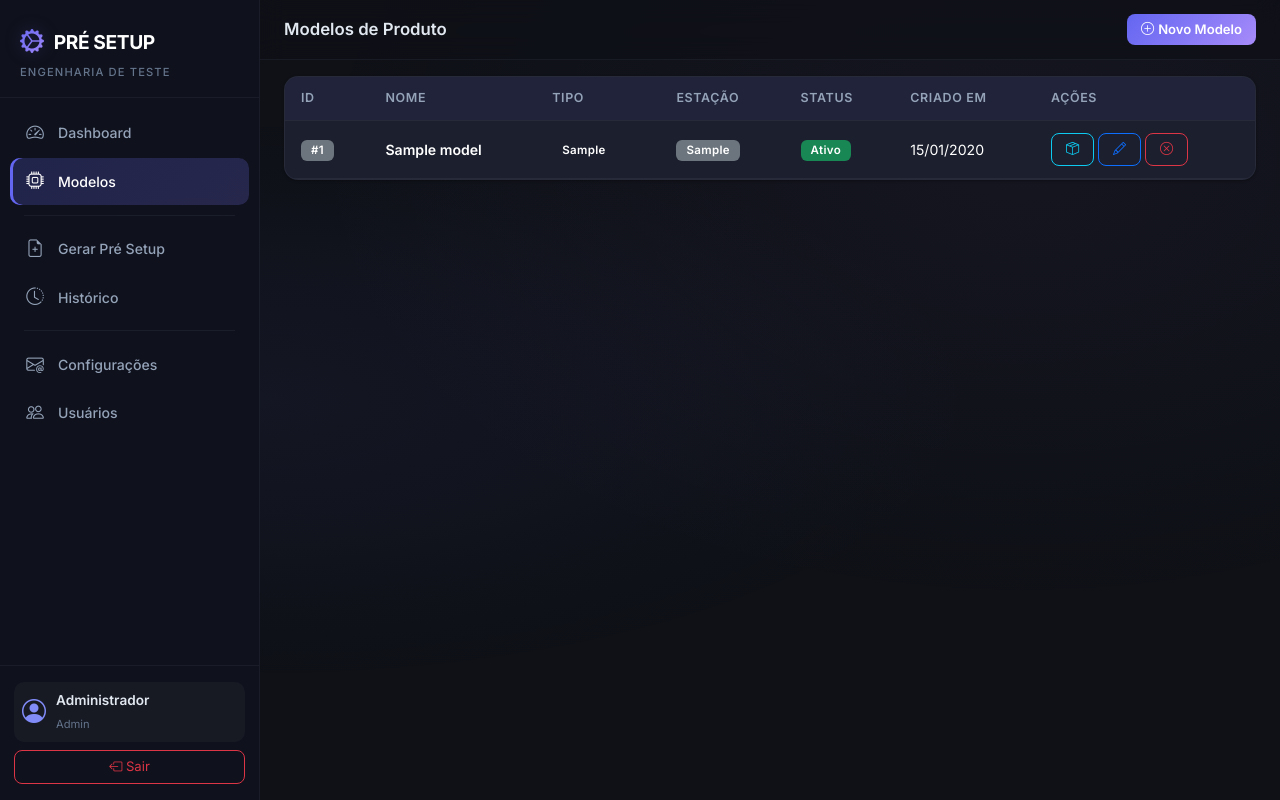
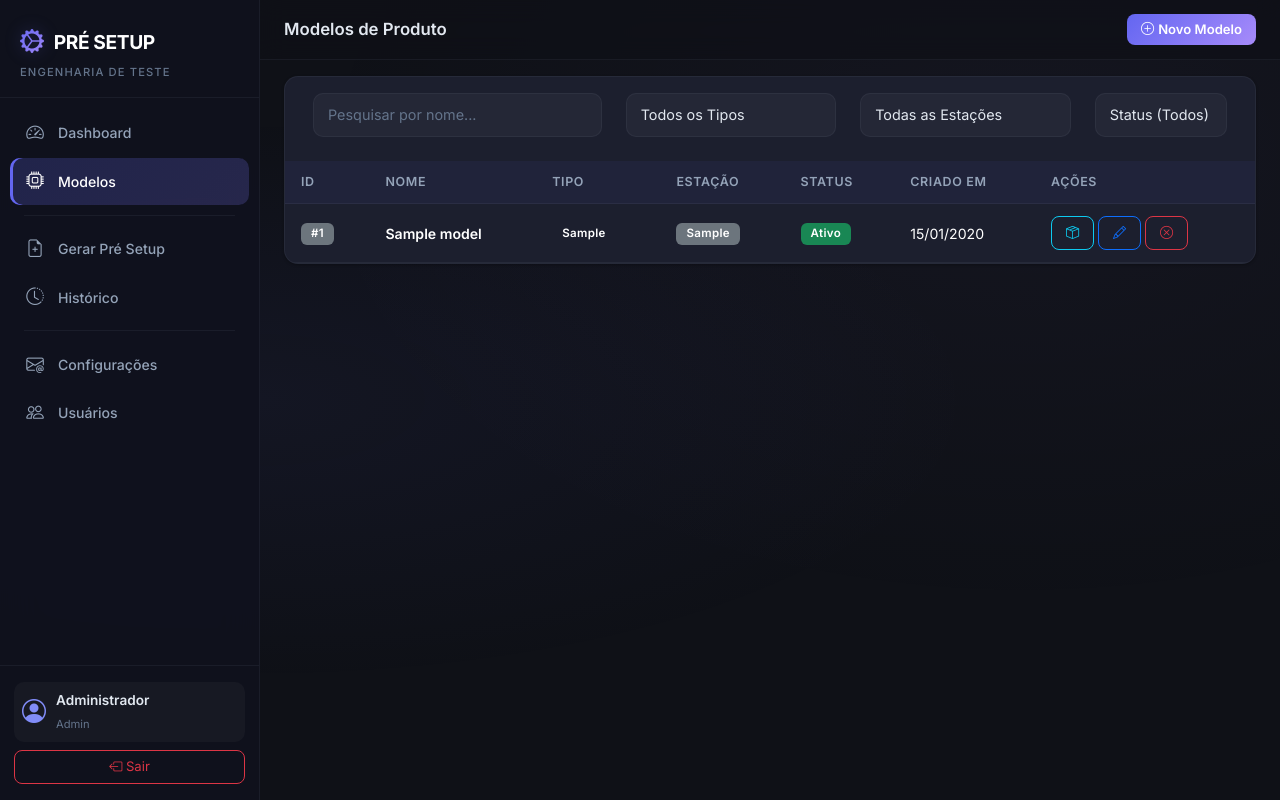
Before and after one commit to filipecrysthian/pre-setup-system, a Flask app: page /models/ in a window 1280 px wide. Run offline with Flask 3, Linux system fonts and the light colour scheme; a user stored in the database is signed in; tables that the repository leaves empty hold one stand-in row (values such as "Sample post").

Commit message:
Add barra de pesquisa na sessão gerar pré setup

```diff
--- a/app/templates/models/index.html
+++ b/app/templates/models/index.html
@@ -12,8 +12,38 @@
 <div class="card card-custom">
     <div class="card-body p-0">
         {% if models %}
+        <!-- Filtros -->
+        <div class="row m-3">
+            <div class="col-md-4 mb-2">
+                <input type="text" id="searchInput" class="form-control" placeholder="Pesquisar por nome...">
+            </div>
+            <div class="col-md-3 mb-2">
+                <select id="typeFilter" class="form-select">
+                    <option value="">Todos os Tipos</option>
+                    {% for pt in product_types %}
+                    <option value="{{ pt | lower }}">{{ pt }}</option>
+                    {% endfor %}
+                </select>
+            </div>
+            <div class="col-md-3 mb-2">
+                <select id="stationFilter" class="form-select">
+                    <option value="">Todas as Estações</option>
+                    <option value="fct">FCT</option>
+                    <option value="shell">SHELL</option>
+                    <option value="io">IO</option>
+                </select>
+            </div>
+            <div class="col-md-2 mb-2">
+                <select id="statusFilter" class="form-select">
+                    <option value="">Status (Todos)</option>
+                    <option value="ativo">Ativo</option>
+                    <option value="inativo">Inativo</option>
+                </select>
+            </div>
+        </div>
+
         <div class="table-responsive">
-            <table class="table table-custom mb-0">
+            <table class="table table-custom mb-0" id="modelsTable">
                 <thead>
                     <tr>
                         <th>ID</th>
@@ -25,9 +55,9 @@
                         <th>Ações</th>
                     </tr>
                 </thead>
-                <tbody>
+                <tbody id="modelsTableBody">
                     {% for model in models %}
-                    <tr>
+                    <tr class="model-row" data-name="{{ model.name | lower }}" data-type="{{ model.product_type | lower }}" data-station="{{ model.station | lower if model.station else '' }}" data-status="{{ 'ativo' if model.is_active else 'inativo' }}">
                         <td><span class="badge bg-secondary">#{{ model.id }}</span></td>
                         <td class="fw-semibold">{{ model.name }}</td>
                         <td>
@@ -165,3 +195,45 @@
     </div>
 </div>
 {% endblock %}
+
+{% block scripts %}
+<script>
+    document.addEventListener("DOMContentLoaded", function() {
+        const searchInput = document.getElementById('searchInput');
+        const typeFilter = document.getElementById('typeFilter');
+        const stationFilter = document.getElementById('stationFilter');
+        const statusFilter = document.getElementById('statusFilter');
+        const rows = document.querySelectorAll('.model-row');
+
+        function filterTable() {
+            const searchTerm = searchInput.value.toLowerCase();
+            const typeTerm = typeFilter.value.toLowerCase();
+            const stationTerm = stationFilter.value.toLowerCase();
+            const statusTerm = statusFilter.value.toLowerCase();
+
+            rows.forEach(row => {
+                const name = row.getAttribute('data-name');
+                const type = row.getAttribute('data-type');
+                const station = row.getAttribute('data-station');
+                const status = row.getAttribute('data-status');
+
+                const matchesSearch = name.includes(searchTerm);
+                const matchesType = typeTerm === "" || type === typeTerm;
+                const matchesStation = stationTerm === "" || station === stationTerm;
+                const matchesStatus = statusTerm === "" || status === statusTerm;
+
+                if (matchesSearch && matchesType && matchesStation && matchesStatus) {
+                    row.style.display = '';
+                } else {
+                    row.style.display = 'none';
+                }
+            });
+        }
+
+        searchInput.addEventListener('input', filterTable);
+        typeFilter.addEventListener('change', filterTable);
+        stationFilter.addEventListener('change', filterTable);
+        statusFilter.addEventListener('change', filterTable);
+    });
+</script>
+{% endblock %}
```
Also changed, not shown: app/templates/setup/generate_select.html (+41 -2 lines), instance/database.db, 1 other file.
